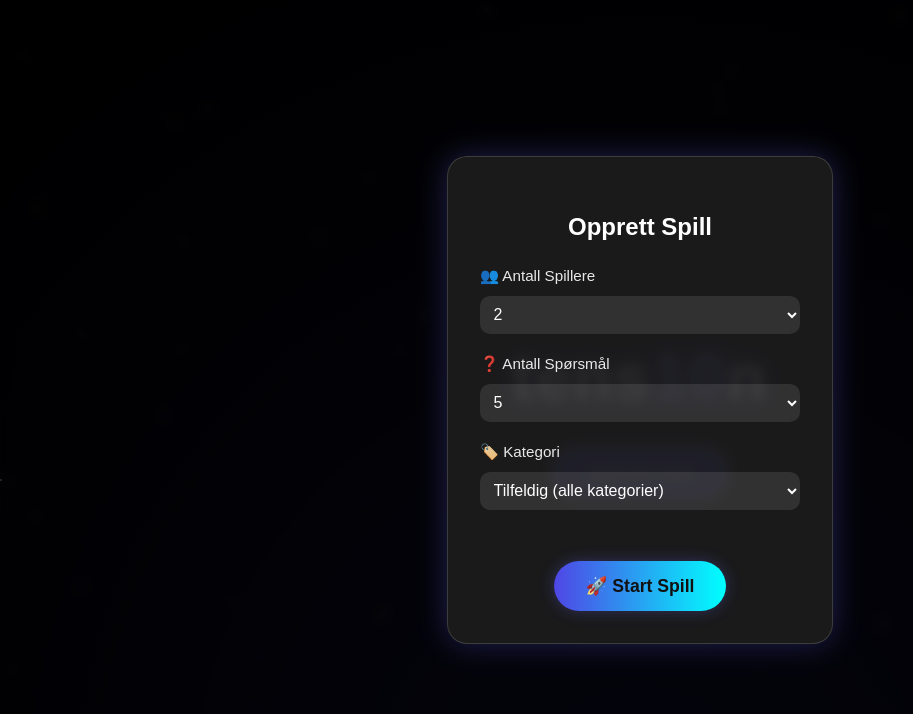
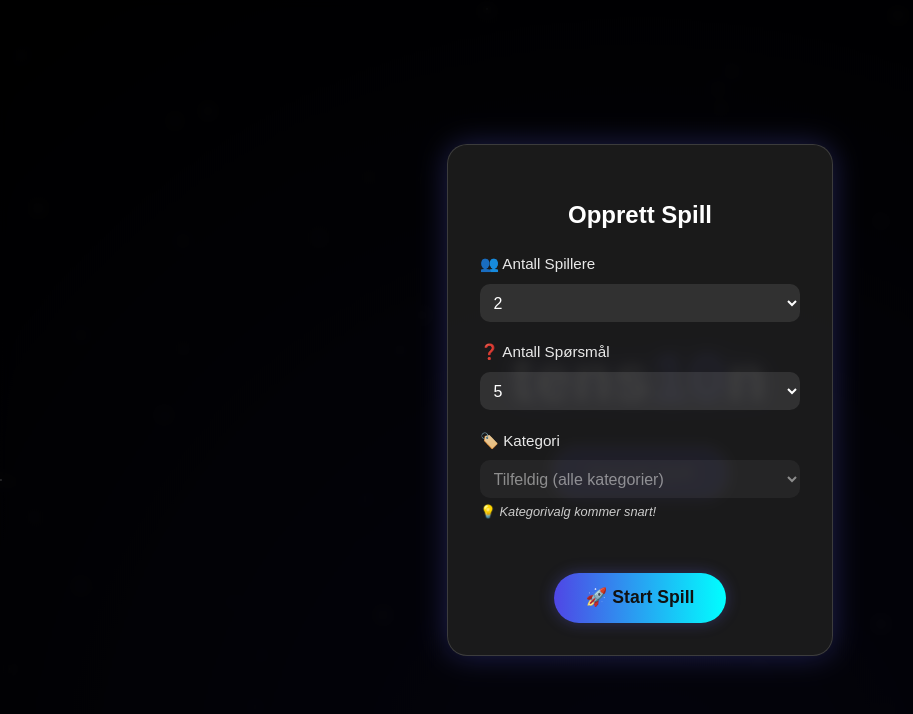
Before and after one commit to Palfos23/tens10n, a React (Vite) app in the folder frontend/: page / in a window 1280 px wide. Both pictures are taken after a click on the button "Opprett Spill". Shown: the top 714 px of the page, without its empty margins (0-913 px from the left). Built offline with nearby package versions, Linux system fonts and the light colour scheme.

Commit message:
Blurred kategorivalg

```diff
--- a/frontend/src/LandingPage.css
+++ b/frontend/src/LandingPage.css
@@ -154,3 +154,16 @@ select:hover {
     background: linear-gradient(90deg, #00e0ff, #4f46e5);
     box-shadow: 0 0 35px rgba(99, 102, 241, 0.8);
 }
+
+.blurred-select {
+    opacity: 0.5;
+    filter: blur(0.5px);
+    cursor: not-allowed;
+}
+
+.coming-soon {
+    font-size: 0.8rem;
+    color: #ccc;
+    font-style: italic;
+    margin-top: 4px;
+}
--- a/frontend/src/LandingPage.tsx
+++ b/frontend/src/LandingPage.tsx
@@ -103,6 +103,8 @@ const LandingPage: React.FC<LandingPageProps> = ({ onStartGame }) => {
                             <select
                                 value={category}
                                 onChange={(e) => setCategory(e.target.value)}
+                                disabled
+                                className="blurred-select"
                             >
                                 {categories.map((cat, i) => (
                                     <option key={i} value={cat}>
@@ -110,6 +112,7 @@ const LandingPage: React.FC<LandingPageProps> = ({ onStartGame }) => {
                                     </option>
                                 ))}
                             </select>
+                            <p className="coming-soon">💡 Kategorivalg kommer snart!</p>
                         </div>
 
                         <button className="start-btn" onClick={handleStart}>
```
